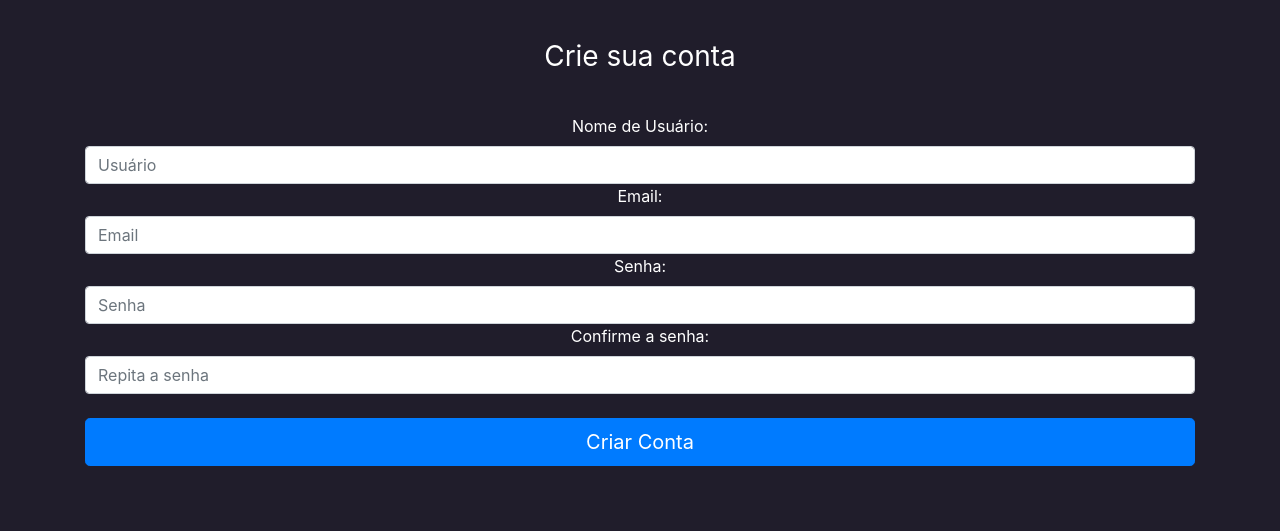
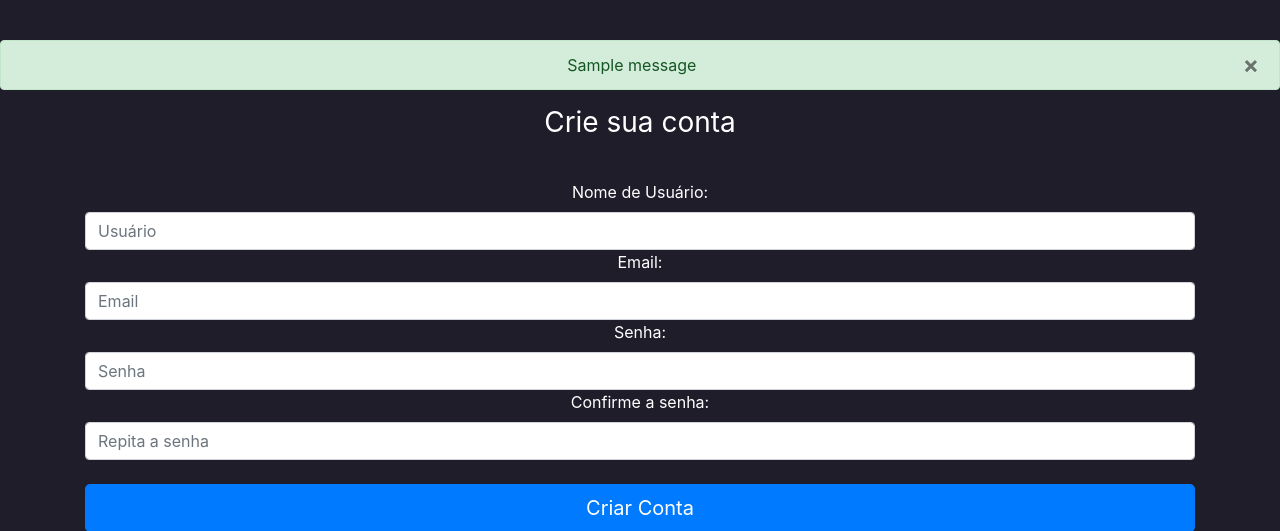
Before and after one commit to feg59crz/flask-market, a Flask app: page /register in a window 1280 px wide. Shown: the part 56-587 px from the top of the page. Run offline with Flask 3, Linux system fonts and the light colour scheme; one stand-in notice (Sample message) is shown; some libraries are stand-ins or nearby versions.

Commit message:
register form, validators

```diff
--- a/market/forms.py
+++ b/market/forms.py
@@ -1,9 +1,14 @@
 from flask_wtf import FlaskForm
 from wtforms import StringField, PasswordField, SubmitField
+from wtforms.validators import Length, EqualTo, Email, DataRequired
 
+"""
+flask_wtf, wtforms - Formulários
+validators - conferem os dados
+"""
 class RegisterForm(FlaskForm):
-    username = StringField(label="Nome de Usuário:")
-    email_address = StringField(label="Email:")
-    password1 = PasswordField(label="Senha:")
-    password2 = PasswordField(label="Confirme a senha:")
+    username = StringField(label="Nome de Usuário:", validators=[Length(min=3, max=30, message="Nome de usuário deve ter entre 3 e 30 caracteres"), DataRequired()]) # [] - lista de validators
+    email_address = StringField(label="Email:", validators=[Email(message="Email inválido"), DataRequired()])
+    password1 = PasswordField(label="Senha:", validators=[Length(min=6, message="Senha deve ser maior que 6 caracteres"), DataRequired()])
+    password2 = PasswordField(label="Confirme a senha:", validators=[EqualTo('password1', message="Senhas devem ser iguais"), DataRequired()]) # EqualTo - compara as senhas
     submit = SubmitField(label="Criar Conta")
--- a/market/routes.py
+++ b/market/routes.py
@@ -1,6 +1,6 @@
-from market import app
-from flask import render_template
-from market.models import Item
+from market import app, db
+from flask import render_template, redirect, url_for, flash
+from market.models import Item, User
 from market.forms import RegisterForm
 
 @app.route('/')
@@ -13,7 +13,23 @@ def market_page():
     items = Item.query.all()
     return render_template('market.html', items=items)
 
-@app.route("/register")
+@app.route("/register", methods=['GET', 'POST'])
 def register_page():
     form = RegisterForm()
+    # se receber um form valido, adicionar user
+    if form.validate_on_submit():
+        user_to_create = User(username=form.username.data,
+                              email_address=form.email_address.data,
+                              password_hash=form.password1.data,
+                              )
+        with app.app_context():
+            db.session.add(user_to_create)
+            db.session.commit()
+            return redirect(url_for('market_page'))
+    # se existirem erros nos validators do registro
+    if form.errors != {}:
+        print("Errors")
+        for err_msg in form.errors.values():
+            flash(f"Erro no registro de usuário: {err_msg[0]}", category="danger")
+
     return render_template("register.html", form=form)
--- a/market/templates/base.html
+++ b/market/templates/base.html
@@ -39,6 +39,18 @@
     </nav>
     <!-- Future Content here -->
     <div style="height: 40px;"></div>
+    {% with messages = get_flashed_messages(with_categories=true) %}
+        {% if messages %}
+            {% for category, message in messages %}
+                <div class="alert alert-{{ category }}">
+                    <button type="button" class="m1-2 mb-1 close" data-dismiss="alert" aria-label="Close">
+                        <span aria-hidden="true">&times;</span>
+                    </button>
+                    {{ message }}
+                </div>
+            {% endfor%}
+        {% endif %}
+    {% endwith %}
     {% block content %}
     {% endblock %}
 
--- a/market/templates/register.html
+++ b/market/templates/register.html
@@ -13,9 +13,9 @@
         </h1>
         <br>
         <form action="" method="POST" class="form-register" style="color:white">
+            {{ form.hidden_tag() }} <!-- para prevenir Cross Site Request Forgery -->
             {{ form.username.label() }}
             {{ form.username(class="form-control", placeholder="Usuário") }}
-
             {{ form.email_address.label() }}
             {{ form.email_address(class="form-control", placeholder="Email") }}
 
```
Also changed, not shown: instance/market.db.
